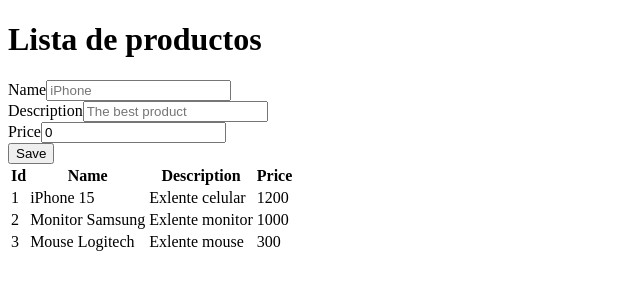
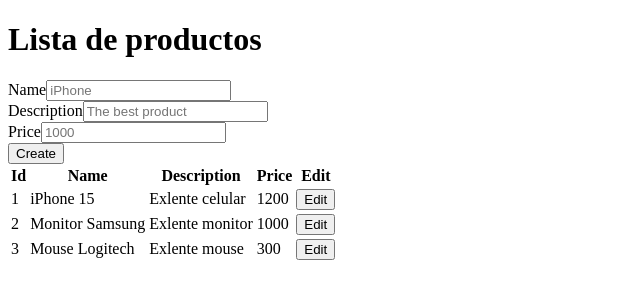
Before and after one commit to matias-navio/angular-app, an Angular app: page / in a window 1280 px wide. Shown: the top 300 px of the page, without its empty margins (0-640 px from the left). Built offline with nearby package versions, Linux system fonts and the light colour scheme.

Commit message:
Función para actualizar a los productos

```diff
--- a/src/app/products/components/form/form.component.html
+++ b/src/app/products/components/form/form.component.html
@@ -1,3 +1,4 @@
+
 <form action="" class="form-product" (ngSubmit)="onSubmit()">
 
     <div class="campos-form">
@@ -13,7 +14,9 @@
         <input class="input-prod" type="text" placeholder="1000" name="price" [(ngModel)]="product.price">
     </div>
     <div>
-        <button class="btn-save" type="submit">Save</button>
+        <!-- si el id del producto es mayor a 0 es porque vamos a actualizar, entonces ponemos update,
+        si no vamos a crear uno nuevo, ponemos create -->
+        <button class="btn-save" type="submit"> {{product.id>0? 'Update' : 'Create'}} </button>
     </div>
 
 </form>
--- a/src/app/products/components/form/form.component.ts
+++ b/src/app/products/components/form/form.component.ts
@@ -1,4 +1,4 @@
-import { Component, EventEmitter, Output } from '@angular/core';
+import { Component, EventEmitter, Input, Output } from '@angular/core';
 import { Product } from '../../models/product';
 import { FormsModule } from '@angular/forms';
 
@@ -12,7 +12,9 @@ import { FormsModule } from '@angular/forms';
 
 export class FormComponent {
 
-  product: Product = {
+  // esto reia lo contrario de Output, en vez de que el hijo le pase al padre
+  // en este caso traemos el objeto selecionado del padre y se lo poblamos al hijo
+  @Input() product: Product = {
     id: 0,
     name: '',
     description: '',
@@ -28,5 +30,4 @@ export class FormComponent {
     this.newProdcutEvent.emit(this.product);
     console.log(this.product);
   }
-
 }
--- a/src/app/products/components/product/product.component.html
+++ b/src/app/products/components/product/product.component.html
@@ -1,7 +1,9 @@
 
 <h1> {{title}} </h1>
 
-<product-form (newProdcutEvent)="addProduct($event)"></product-form>
+<!-- con (newProdcutEvent) este evento al momento de apretar el boton de agrega el producto creado a la tabla -->
+<!-- con [product] poblamos el objeto del hijo con el objeto seleccionado del padre -->
+<product-form (newProdcutEvent)="addProduct($event)" [product] = "productSelected"></product-form>
 
 @if (products.length > 0) {
     <table>
@@ -11,6 +13,7 @@
                 <th>Name</th>
                 <th>Description</th>
                 <th>Price</th>
+                <th>Edit</th>
             </tr>
         </thead>
         <tbody>
@@ -20,6 +23,7 @@
                     <td> {{product.name}} </td>
                     <td> {{product.description}} </td>
                     <td> {{product.price}} </td>
+                    <td> <button (click)="onEditProduct(product)">Edit</button> </td>
                 </tr>
             }
         </tbody>
--- a/src/app/products/components/product/product.component.ts
+++ b/src/app/products/components/product/product.component.ts
@@ -19,6 +19,8 @@ export class ProductComponent implements OnInit{
 
   products: Product[] = [];
 
+  productSelected: Product = new Product();
+
   // este método se ejecuta cuando se crea el componente por primera vez unicamente
   ngOnInit(): void{
     // nos estamos suscribiendo a la API Observable para obtener los datos que devuelve
@@ -29,8 +31,24 @@ export class ProductComponent implements OnInit{
     })
   }
 
-  addProduct(prod : Product) : void{
-    prod.id = new Date().getTime();
-    this.products.push(prod);
+  addProduct(product : Product) : void{
+    // si id el mayor a 0 es porque vamos a editarlo
+    if(product.id > 0){
+
+      this.products = this.products.map(prod => {
+        if(prod.id == product.id){
+          return {...product};
+        }
+        return prod;
+
+      });
+    } else{
+      product.id = new Date().getTime();
+      this.products.push(product);
+    }
+  }
+
+  onEditProduct(prodRow: Product): void{
+    this.productSelected = prodRow;
   }
 }
```
